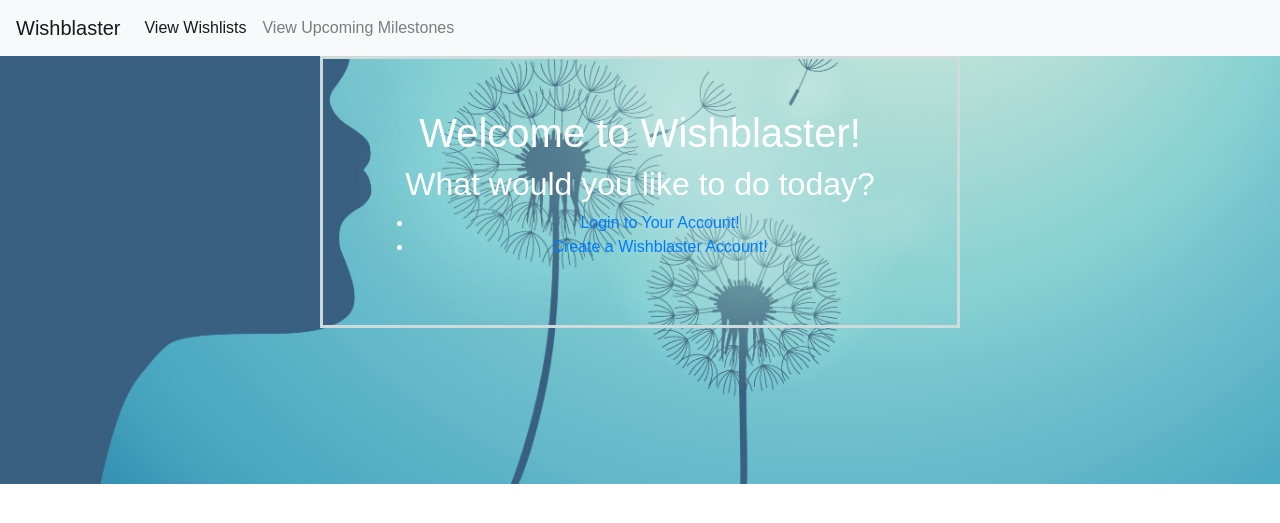
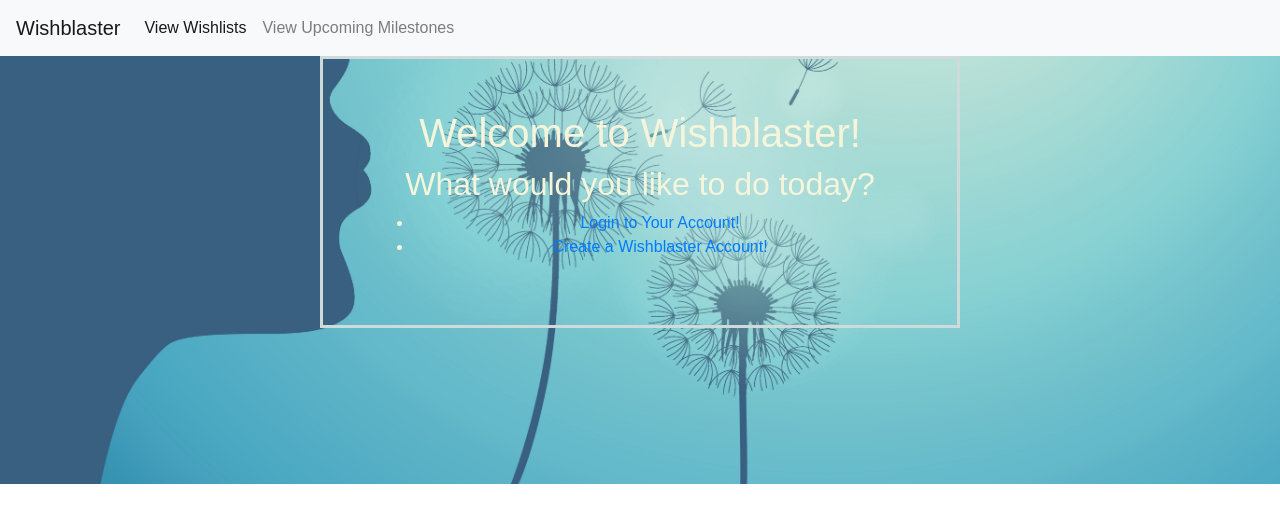
Before and after one commit to sabracadabra510/Wishblaster, a Flask app: page / in a window 1280 px wide. Shown: the top 523 px of the page. Run offline with Flask 2, Linux system fonts and the light colour scheme; some libraries are stand-ins or nearby versions; some web fonts are replaced.

Commit message:
change font color

```diff
--- a/static/styles.css
+++ b/static/styles.css
@@ -2,7 +2,7 @@ body{
     background: url(AdobeStock_383068592.jpeg) no-repeat center center;
     background-size: cover;
     font-family: "Neucha", sans-serif;
-    color: white;
+    color:  beige;
   }
 
   .center {
```
